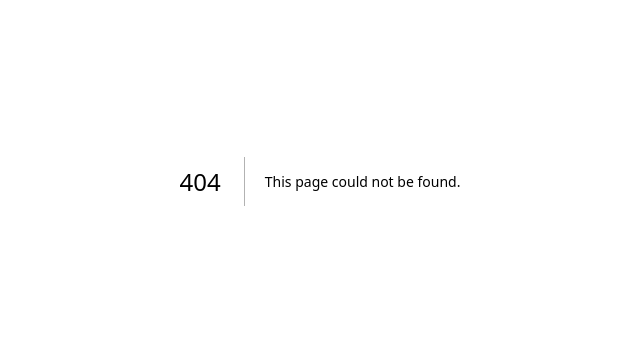
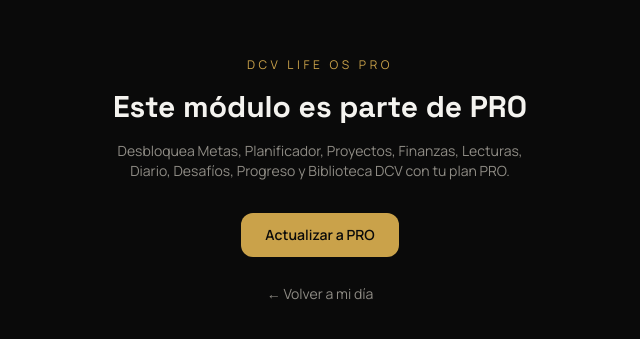
Before and after one commit to dondecomienzaelviaje/dcv-life-os-pro, a Next.js app: page /upgrade in a window 1280 px wide. Before the commit this address had no page. Shown: the part 219-558 px from the top of the page, without its empty margins (320-960 px from the left). Built offline with nearby package versions, Linux system fonts and the light colour scheme.

Commit message:
Sistema de planes: GRATIS vs PRO, middleware bloqueando rutas premium

```diff
--- /dev/null
+++ b/app/api/plan/route.ts
@@ -0,0 +1,7 @@
+import { NextResponse } from "next/server";
+import { getOrCreateUser } from "@/lib/current-user";
+
+export async function GET() {
+  const user = await getOrCreateUser();
+  return NextResponse.json({ plan: user?.plan ?? "GRATIS" });
+}
--- /dev/null
+++ b/app/upgrade/page.tsx
@@ -0,0 +1,29 @@
+export default function UpgradePage() {
+    return (
+      <div className="min-h-screen flex items-center justify-center px-6">
+        <div className="max-w-md text-center">
+          <p className="text-xs uppercase tracking-[0.3em] text-gold mb-4">
+            DCV LIFE OS PRO
+          </p>
+          <h1 className="font-display text-3xl font-bold mb-4">
+            Este módulo es parte de PRO
+          </h1>
+          <p className="text-muted text-sm mb-8">
+            Desbloquea Metas, Planificador, Proyectos, Finanzas, Lecturas, Diario,
+            Desafíos, Progreso y Biblioteca DCV con tu plan PRO.
+          </p>
+
+           <a href="https://shop.dcvcorp.com"
+            className="inline-block bg-gold text-bg text-sm font-semibold rounded-xl px-6 py-3 hover:opacity-90 transition-opacity"
+          >
+            Actualizar a PRO
+          </a>
+          <div className="mt-6">
+            <a href="/dia" className="text-muted text-sm hover:text-white transition-colors">
+              ← Volver a mi día
+            </a>
+          </div>
+        </div>
+      </div>
+    );
+  }
--- /dev/null
+++ b/lib/plan.ts
@@ -0,0 +1,5 @@
+export const RUTAS_GRATIS = ["/dia", "/tareas", "/habitos", "/perfil", "/configuracion"];
+
+export function requierePro(pathname: string) {
+  return !RUTAS_GRATIS.some((r) => pathname.startsWith(r));
+}
--- a/proxy.ts
+++ b/proxy.ts
@@ -1,4 +1,6 @@
 import { clerkMiddleware, createRouteMatcher } from "@clerk/nextjs/server";
+import { NextResponse } from "next/server";
+import { requierePro } from "@/lib/plan";
 
 const isProtectedRoute = createRouteMatcher([
   "/dia(.*)",
@@ -18,8 +20,19 @@ const isProtectedRoute = createRouteMatcher([
 ]);
 
 export default clerkMiddleware(async (auth, req) => {
-  if (isProtectedRoute(req)) {
-    await auth.protect();
+  if (!isProtectedRoute(req)) return;
+
+  await auth.protect();
+
+  if (requierePro(req.nextUrl.pathname)) {
+    const res = await fetch(new URL("/api/plan", req.url), {
+      headers: { cookie: req.headers.get("cookie") ?? "" },
+    });
+    const { plan } = await res.json();
+
+    if (plan !== "PRO") {
+      return NextResponse.redirect(new URL("/upgrade", req.url));
+    }
   }
 });
 
```
Also changed, not shown: 2 other files (tests, documents, lock files or other folders).
